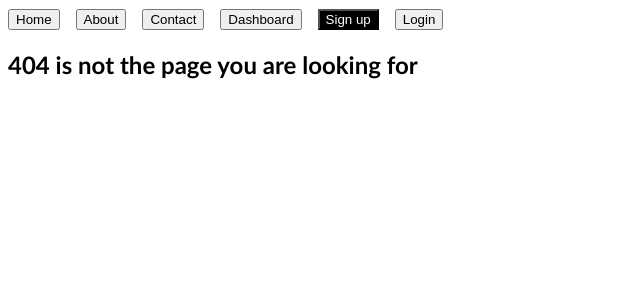
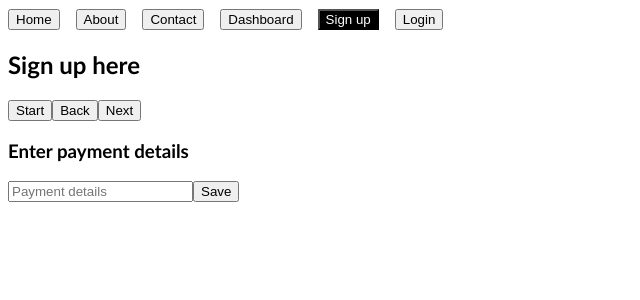
Before and after one commit to codeballet/lexicon-240902-react-router, a React (Vite) app: page /signup/step2 in a window 1280 px wide. Before the commit this address had no page. Shown: the top 300 px of the page, without its empty margins (0-640 px from the left). Built offline with nearby package versions, Linux system fonts and the light colour scheme.

Commit message:
feat: Add Signup components in three steps

```diff
--- a/src/pages/Signup.tsx
+++ b/src/pages/Signup.tsx
@@ -1,9 +1,14 @@
 import { ReactElement } from "react";
+import { Link, Outlet } from "react-router-dom";
 
 export function Signup(): ReactElement {
     return (
         <>
             <h2 className="signup">Sign up here</h2>
+            <Link to="/signup/step1">
+                <button>Start</button>
+            </Link>
+            <Outlet />
         </>
     );
 }
--- /dev/null
+++ b/src/pages/Step1.tsx
@@ -0,0 +1,32 @@
+import { FormEvent, ReactElement } from "react";
+import { Link, useNavigate } from "react-router-dom";
+
+export function Step1(): ReactElement {
+    const navigate = useNavigate();
+    const handleSubmit = (e: FormEvent<HTMLFormElement>): void => {
+        e.preventDefault;
+        console.log(e);
+        navigate("/signup/step2");
+    };
+
+    return (
+        <>
+            <Link to="/signup">
+                <button>Back</button>
+            </Link>
+            <Link to="/signup/step2">
+                <button>Next</button>
+            </Link>
+            <h3 className="step__h3">Enter username</h3>
+            <form onSubmit={handleSubmit}>
+                <input
+                    id="username"
+                    name="username"
+                    placeholder="Username"
+                    type="text"
+                />
+                <button type="submit">Save</button>
+            </form>
+        </>
+    );
+}
--- /dev/null
+++ b/src/pages/Step2.tsx
@@ -0,0 +1,33 @@
+import { FormEvent, ReactElement } from "react";
+import { Link, useNavigate } from "react-router-dom";
+
+export function Step2(): ReactElement {
+    const navigate = useNavigate();
+
+    const handleSubmit = (e: FormEvent<HTMLFormElement>): void => {
+        e.preventDefault;
+        console.log(e);
+        navigate("/signup/step3");
+    };
+
+    return (
+        <>
+            <Link to="/signup/step1">
+                <button>Back</button>
+            </Link>
+            <Link to="/signup/step3">
+                <button>Next</button>
+            </Link>
+            <h3 className="step__h3">Enter payment details</h3>
+            <form onSubmit={handleSubmit}>
+                <input
+                    id="payment"
+                    name="payment"
+                    placeholder="Payment details"
+                    type="number"
+                />
+                <button type="submit">Save</button>
+            </form>
+        </>
+    );
+}
--- /dev/null
+++ b/src/pages/Step3.tsx
@@ -0,0 +1,16 @@
+import { ReactElement } from "react";
+import { Link } from "react-router-dom";
+
+export function Step3(): ReactElement {
+    return (
+        <>
+            <Link to="/signup/step2">
+                <button>Back</button>
+            </Link>
+            <Link to="/dashboard">
+                <button>Done</button>
+            </Link>
+            <h3 className="step__h3">Summary</h3>
+        </>
+    );
+}
--- a/src/pages/UserProfile.tsx
+++ b/src/pages/UserProfile.tsx
@@ -1,5 +1,5 @@
 import { ReactElement } from "react";
-import { useParams } from "react-router-dom";
+import { Outlet, useParams } from "react-router-dom";
 
 export function UserProfile(): ReactElement {
     const params = useParams();
@@ -8,6 +8,7 @@ export function UserProfile(): ReactElement {
             <h2 className="UserProfile">
                 This is the profile for user "{params.id}"
             </h2>
+            <Outlet />
         </>
     );
 }
--- a/src/pages/index.ts
+++ b/src/pages/index.ts
@@ -6,5 +6,8 @@ export * from "./Notfound";
 export * from "./Oldhome";
 export * from "./Settings";
 export * from "./Signup";
+export * from "./Step1";
+export * from "./Step2";
+export * from "./Step3";
 export * from "./Stats";
 export * from "./UserProfile";
--- a/src/router.tsx
+++ b/src/router.tsx
@@ -14,6 +14,9 @@ import {
     Settings,
     Signup,
     Stats,
+    Step1,
+    Step2,
+    Step3,
     UserProfile,
 } from "./pages";
 
@@ -28,7 +31,11 @@ export const router = createBrowserRouter(
                 <Route path="stats" element={<Stats />} />
             </Route>
             <Route path="old-home" element={<Oldhome />} />
-            <Route path="signup" element={<Signup />}></Route>
+            <Route path="signup" element={<Signup />}>
+                <Route path="step1" element={<Step1 />} />
+                <Route path="step2" element={<Step2 />} />
+                <Route path="step3" element={<Step3 />} />
+            </Route>
             <Route path="user/:id" element={<UserProfile />} />
             <Route path="*" element={<Notfound />} />
         </Route>
```
